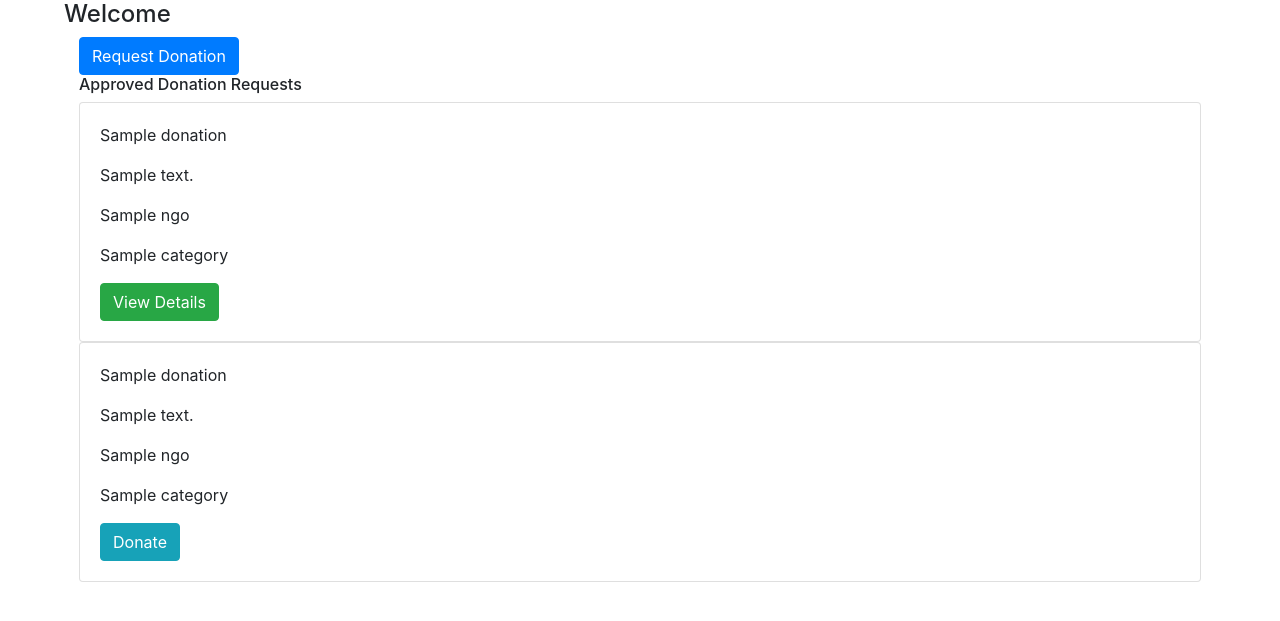
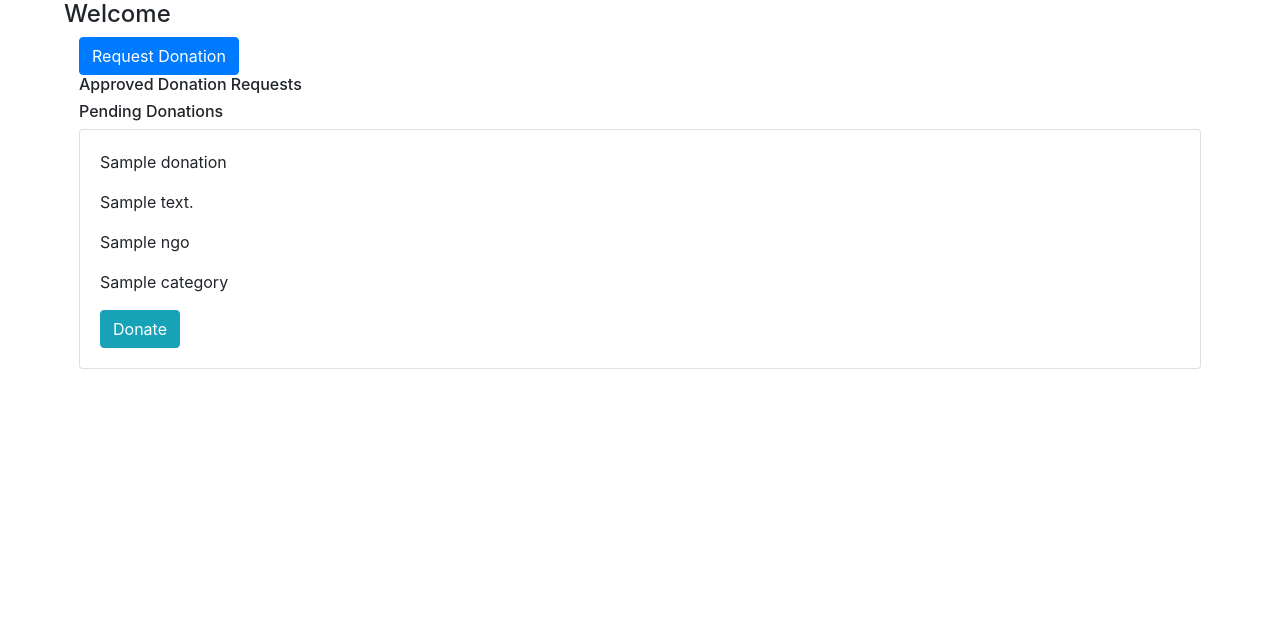
Before and after one commit to mc3o/online-charity, a Django app: page / in a window 1280 px wide. Shown: the part 56-677 px from the top of the page. Run offline with Django 3.2, Linux system fonts and the light colour scheme; a user stored in the database is signed in; tables that the repository leaves empty hold one stand-in row (values such as "Sample post"); some libraries are stand-ins or nearby versions.

Commit message:
A donor can see donations made and to which ngo - An NGO can see donations made, and who made those donations - An NGO can update and delete donation requests

```diff
--- a/charityapp/views.py
+++ b/charityapp/views.py
@@ -102,6 +102,7 @@
     user = request.user
     donor_pr = Donor.objects.filter(pk=user).first()
     donations_made = MadeDonation.objects.filter(donor_id=donor_pr)
+    print(donations_made)
     if request.method == 'POST':
         pr_form = DonorUpdateForm(request.POST, request.FILES, instance=donor_pr)
         if pr_form.is_valid():
@@ -122,6 +123,7 @@
     user = request.user
     ngo_pr = NGO.objects.filter(pk=user).first()
     donations_received = MadeDonation.objects.filter(ngo_id=ngo_pr)
+    print(donations_received)
     if request.method == 'POST':
         pr_form = NgoUpdateForm(request.POST, request.FILES, instance=ngo_pr)
         if pr_form.is_valid():
--- a/ngo/models.py
+++ b/ngo/models.py
@@ -2,6 +2,8 @@
 from django.db import models
 import datetime as dt
 from charityapp.models import NGO, User, Donor
+from django.urls import reverse
+
 
 # from pyuploadcare.dj.models import ImageField
 # from tinymce.models import HTMLField
@@ -57,6 +59,9 @@
     def display_all_donations(cls):
         return cls.objects.all()
 
+    def get_absolute_url(self):
+        return reverse('donation-detail', kwargs={'pk':self.pk})
+
 class MadeDonation(models.Model):
     donor = models.ForeignKey(Donor, on_delete=models.CASCADE, null=True)
     donation = models.ForeignKey(Donation, on_delete=models.CASCADE)
--- a/ngo/templates/ngo/donation_detail.html
+++ b/ngo/templates/ngo/donation_detail.html
@@ -6,6 +6,11 @@
                 <div class="card-body">
                     <p>{{object.name}}</p>
                     <p>{{object.description}}</p>
+                    <div class="card-footer">
+                        <a href="{% url 'update-donation' object.id %}" class="btn btn-outline-secondary">Update</a>
+                        <a href="{% url 'delete-donation' object.id %}" class="btn btn-outline-danger">Delete</a>
+
+                    </div>
                 </div>
             </div>
 
--- a/ngo/templates/welcome.html
+++ b/ngo/templates/welcome.html
@@ -3,12 +3,12 @@
     <div class="row">
         <h4>Welcome</h4>
         <div class="col-sm-12">
-            {% if user.is_authenticated and user.is_ngo %}
+            {% if user.is_authenticated and user.is_ngo%}
             <a href="{% url 'request_donation' %}" class="btn btn-primary">Request Donation</a href="{% url 'request_donation'%">
             <h6>Approved Donation Requests</h6>
-            {% for donation in donations %}
-
-                <div class="card">
+            {% for donation in app_donations %}
+                {% if user.username == donation.ngo.name %}
+                    <div class="card mt-1">
                         <div class="card-body">
                             <p>{{donation.name}}</p>
                             <p>{{donation.description}}</p>
@@ -19,11 +19,28 @@
 
                         </div>
                     </div>
+                {% endif %}
+            {% endfor %}
+            <h6>Pending Donations</h6>
+            {% for donation in rej_donations %}
+                {% if user.username == donation.ngo.name %}
+                    <div class="card mt-1">
+                        <div class="card-body">
+                            <p>{{donation.name}}</p>
+                            <p>{{donation.description}}</p>
+                            <p>{{donation.ngo.name}}</p>
+                            <p>{{donation.category.name}}</p>
+                            <a href="{% url 'donation-detail' donation.id %}" class="btn btn-success">View Details</a>
+
+
+                        </div>
+                    </div>
+                {% endif %}
             {% endfor %}
 
             {% endif %}
             {% if user.is_authenticated and user.is_donor %}
-                {% for donation in donations %}
+                {% for donation in app_donations %}
                     <div class="card">
                         <div class="card-body">
                             <p>{{donation.name}}</p>
--- a/ngo/urls.py
+++ b/ngo/urls.py
@@ -3,11 +3,14 @@
 
 urlpatterns = [
     path('', views.welcome, name='welcome'),
-    path('admin-profile', views.admin_profile, name='admin_profile'),
+    path('admin-profile/', views.admin_profile, name='admin_profile'),
     path('request-donation/', views.request_donation, name='request_donation'),
     path('donation/<int:id>/request-approve/', views.approve_request, name='approve_request'),
     path('request/<int:id>/donate/', views.make_donation, name='donate'),
     path('request/<int:pk>/', views.DonationDetailView.as_view(), name='donation-detail'),
+    path('request/<int:pk>/update/', views.DonationUpdateView.as_view(), name='update-donation'),
+    path('request/<int:pk>/delete/', views.DonationDeleteView.as_view(), name='delete-donation'),
+
     # path('request/<int:id>/', views.donations_detail, name='donation-detail'),
 
 ]
--- a/ngo/views.py
+++ b/ngo/views.py
@@ -1,28 +1,63 @@
-from django.shortcuts import render, redirect, get_object_or_404
+from django.shortcuts import render, redirect, get_object_or_404, reverse
 from .forms import DonationForm, RequestForm
 from django.http import HttpResponseRedirect, JsonResponse
 from .models import Donation, MadeDonation
 from django.contrib.auth.decorators import login_required
 from charityapp.decorators import ngo_required, donor_required
-from charityapp.models import NGO
+from charityapp.models import NGO, Donor
 from django.contrib.auth.decorators import user_passes_test
 from django.views.generic import DetailView, CreateView, UpdateView, DeleteView
+from django.contrib.auth.mixins import UserPassesTestMixin
+from django.utils.decorators import method_decorator
+from django.contrib.auth.decorators import login_required
 
 # Create your views here.
 
 def welcome(request):
     donations = Donation.objects.all()
+
     app_donations = []
+    rej_donations = []
     for donation in donations:
         if donation.status == True:
             app_donations.append(donation)
+        else:
+            rej_donations.append(donation)
     context = {
-        'donations': app_donations,
+        'app_donations': app_donations,
+        'rej_donations': rej_donations,
     }
     return render(request, 'welcome.html', context)
 
 class DonationDetailView(DetailView):
     model = Donation
+
+@method_decorator(login_required, name='dispatch')
+class DonationUpdateView(UpdateView):
+    model = Donation
+    fields = ['name', 'description']
+
+    def form_valid(self, form):
+        form.instance.user = self.request.user
+        return super().form_valid(form)
+
+    def test_func(self):
+        donation = self.get_object()
+        if self.request.user == donation.user:
+            return True
+        return False
+
+
+@method_decorator(login_required, name='dispatch')
+class DonationDeleteView(DeleteView):
+    model = Donation
+    success_url = '/'
+
+    def test_func(self):
+        donation = self.get_object()
+        if self.request.user == donation.user:
+            return True
+        return False
 
 def donations_detail(request, id):
     donation = Donation.objects.filter(id=id).first()
@@ -39,38 +74,17 @@
     }
     return render(request, 'admin_profile.html', context)
 
-# def Donations(request):
-#     if request.method == 'POST':
-#        form = DonationsForm(request.POSTFILES)
-#        if form.is_valid():
-#            donations = form.save(commit=False)
-#            donations.save()
-#            #return redirect (home)
-#            return HttpResponseRedirect('/')
-
-#     else:
-#         form = DonationsForm()
-#         return render(request, 'donationforms.html', {"form": form})
-
 @ngo_required
 def request_donation(request):
     user = request.user
-    print(user.id)
+    ngo = NGO.objects.filter(name=user).first()
     if request.method == 'POST':
         form = RequestForm(request.POST)
         if form.is_valid():
-            form.save()
-            name = form.cleaned_data.get('name')
-            desc = form.cleaned_data.get('description')
-            category = form.cleaned_data.get('category')
-            print(category)
-            donation = Donation.objects.create(
-                                                name=name,
-                                                description = desc,
-                                                category = category,
-                                                ngo_id = request.user.id,
-                                                )
-            donation.save_donations()
+            don = form.save(commit=False)
+            don.ngo=ngo
+            don.save()
+
             return HttpResponseRedirect('/')
 
     else:
@@ -80,23 +94,20 @@
 @login_required
 def approve_request(request, id):
     donation = Donation.objects.filter(id=id).first()
-    print(donation.status)
     donation.status=True
     donation.save()
-    print(donation.status)
     return render(request, 'donation_approval.html')
 
 
 @donor_required
 def make_donation(request, id):
     donation = Donation.objects.filter(id=id).first()
-
+    donor = Donor.objects.filter(name=request.user).first()
     if request.method == 'POST':
         form = DonationForm(request.POST)
         if form.is_valid():
-
             don = form.save(commit=False)
-            don.user=request.user
+            don.donor=donor
             don.donation=donation
             don.ngo=donation.ngo
             don.save()
```
Also changed, not shown: ngo/templates/ngo/donation_confirm_delete.html (added, +21 -0 lines), ngo/templates/ngo/donation_form.html (added, +17 -0 lines), media/photos/flowers.jpg (added), media/photos/graffiti_BlEyXxF.jpg (added). Lines whose indentation alone changed are shown as unchanged.
